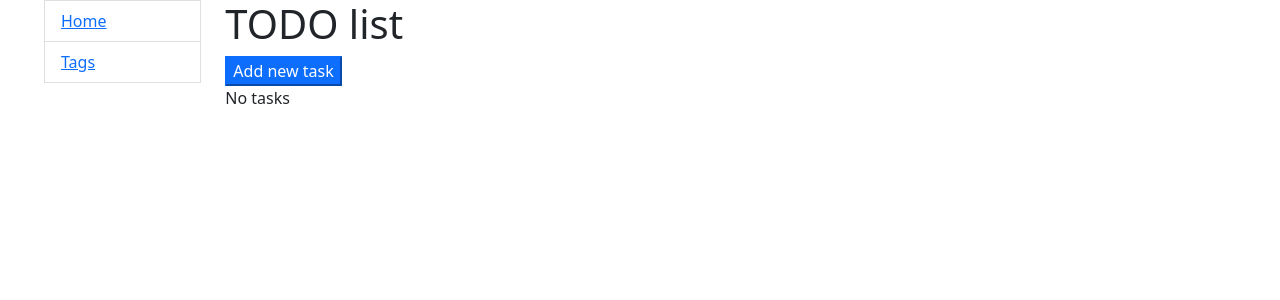
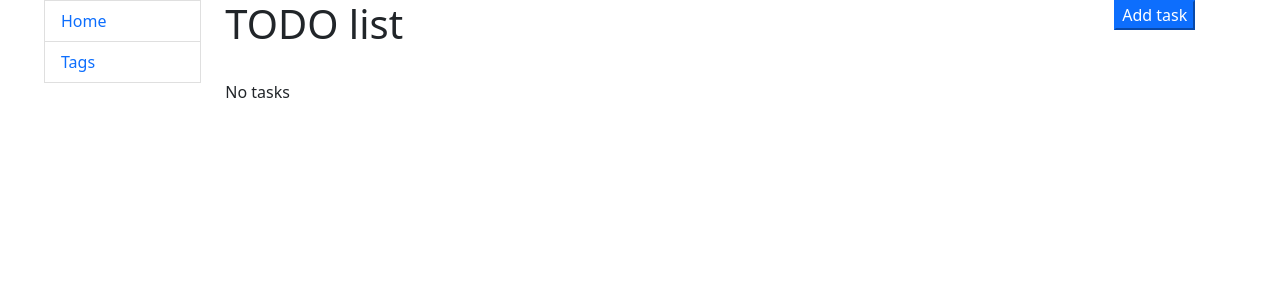
Before and after one commit to WDemidenko/Task_tag-project, a Django app: page / in a window 1280 px wide. Shown: the top 300 px of the page. Run offline with Django 4.2, Linux system fonts and the light colour scheme; data that the repository does not hold is empty.

Commit message:
Customize front-end in templates

```diff
--- a/templates/includes/sidebar.html
+++ b/templates/includes/sidebar.html
@@ -1,4 +1,4 @@
 <ul class="navbar-dark">
-  <li class="list-group-item"><a href="{% url 'task:task-list' %}">Home</a></li>
-  <li class="list-group-item"><a href="{% url 'task:tag-list' %}">Tags</a></li>
+  <li class="list-group-item"><a href="{% url 'task:task-list' %}" class="text-decoration-none">Home</a></li>
+  <li class="list-group-item"><a href="{% url 'task:tag-list' %}" class="text-decoration-none">Tags</a></li>
 </ul>
--- a/templates/task/index.html
+++ b/templates/task/index.html
@@ -1,21 +1,26 @@
 {% extends "base.html" %}
 
 {% block content %}
-  <h1>TODO list</h1>
-  <a href="{% url 'task:task-create' %}"><button class="btn-primary">Add new task</button></a>
+  <div class="row">
+    <div class="col-sm-10"><h1>TODO list</h1></div>
+    <div class="col-sm-2"><a href="{% url 'task:task-create' %}"><button class="btn-primary">Add task</button></a></div>
+  </div>
+  <br>
+
   {% if task_list %}
     <ul class="list-group">
       {% for task in task_list %}
         <li class="list-group-item">
-          <h4>
-            {{ task.content }}
-            {% if task.task_is_done %}
-              <a href="{% url 'task:complete-undo-task' pk=task.id %}" class="btn btn-dark">Undo</a>
-            {% else %}
-              <a href="{% url 'task:complete-undo-task' pk=task.id %}" class="btn btn-success">Complete</a>
-            {% endif %}
-
-          </h4>
+          <div class="row">
+              <div class="col-sm-10"><h5>{{ task.content }}</h5></div>
+              <div class="col-sm-2">
+                {% if task.task_is_done %}
+                  <a href="{% url 'task:complete-undo-task' pk=task.id %}" class="btn btn-dark">Undo</a>
+                {% else %}
+                  <a href="{% url 'task:complete-undo-task' pk=task.id %}" class="btn btn-success">Complete</a>
+                {% endif %}
+              </div>
+          </div>
           <p>
             <a class="btn-info" href="{% url 'task:task-update' pk=task.id %}">Update</a>
             <a class="btn-danger" href="{% url 'task:task-delete' pk=task.id %}">Delete</a>
```
Also changed, not shown: templates/task/tag_list.html (+7 -4 lines).
